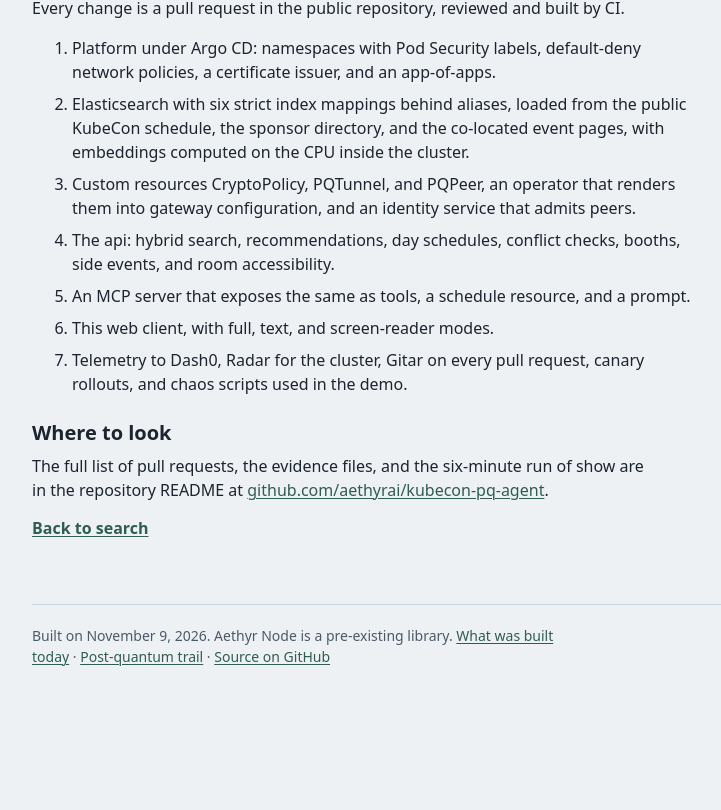
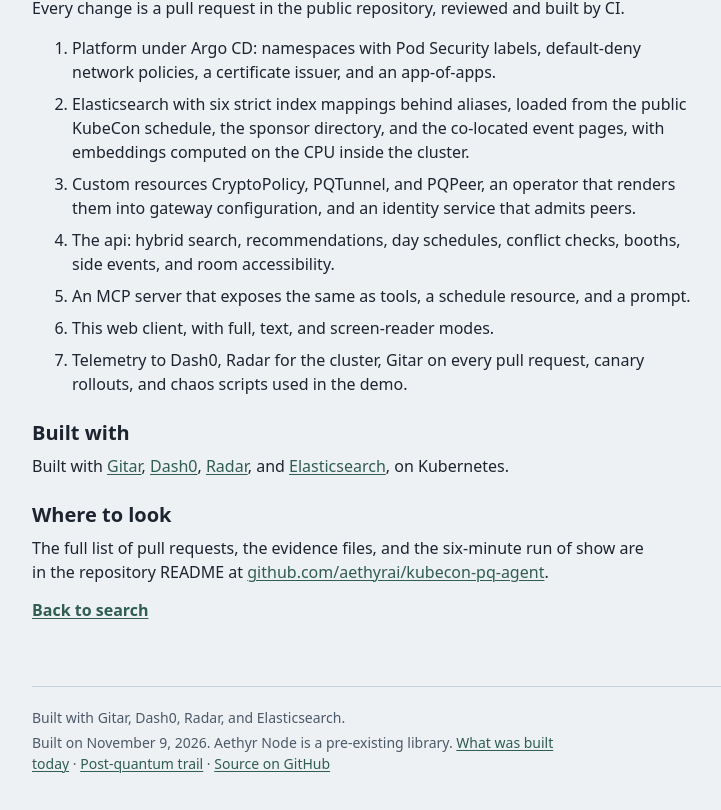
Before and after one commit to aethyrai/kubecon-pq-agent, a Next.js app in the folder apps/web/: page /about in a window 1280 px wide. Shown: the part 519-1329 px from the top of the page, without its empty margins (32-753 px from the left). Before the commit the page ends 1222 px from the top, so only its background shows below. Built offline with nearby package versions, Linux system fonts and the light colour scheme; a web font is replaced by a local one.

Commit message:
feat(web): text-only credit line in the footer and on /about
"Built with Gitar, Dash0, Radar, and Elasticsearch." Plain text, no logos:
no sponsor or organizer kit grants logo use, and the Linux Foundation
policy requires written permission for its marks on websites.

```diff
--- a/apps/web/src/app/about/page.tsx
+++ b/apps/web/src/app/about/page.tsx
@@ -54,6 +54,28 @@ export default async function Page({ searchParams }: PageProps<'/about'>) {
           </li>
         </ol>
       </section>
+      <section aria-labelledby="with">
+        <h2 id="with">Built with</h2>
+        <p>
+          Built with{' '}
+          <a href="https://gitar.ai" rel="noopener">
+            Gitar
+          </a>
+          ,{' '}
+          <a href="https://www.dash0.com" rel="noopener">
+            Dash0
+          </a>
+          ,{' '}
+          <a href="https://skyhook.io" rel="noopener">
+            Radar
+          </a>
+          , and{' '}
+          <a href="https://www.elastic.co" rel="noopener">
+            Elasticsearch
+          </a>
+          , on Kubernetes.
+        </p>
+      </section>
       <section aria-labelledby="where">
         <h2 id="where">Where to look</h2>
         <p>
--- a/apps/web/src/app/layout.tsx
+++ b/apps/web/src/app/layout.tsx
@@ -48,6 +48,7 @@ export default function RootLayout({ children }: { children: ReactNode }) {
         </header>
         <main id="main">{children}</main>
         <footer>
+          <p>Built with Gitar, Dash0, Radar, and Elasticsearch.</p>
           <p>
             Built on November 9, 2026. Aethyr Node is a pre-existing library.{' '}
             <a href="/about">What was built today</a>
```
